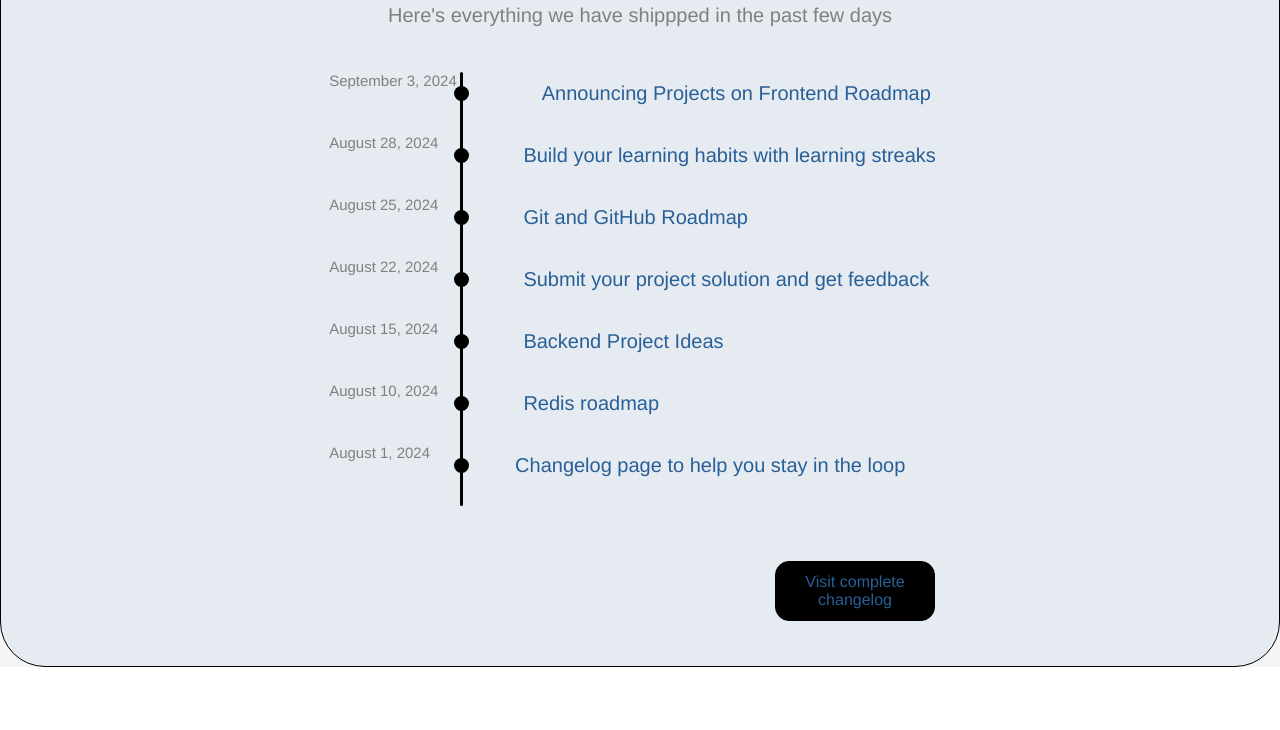
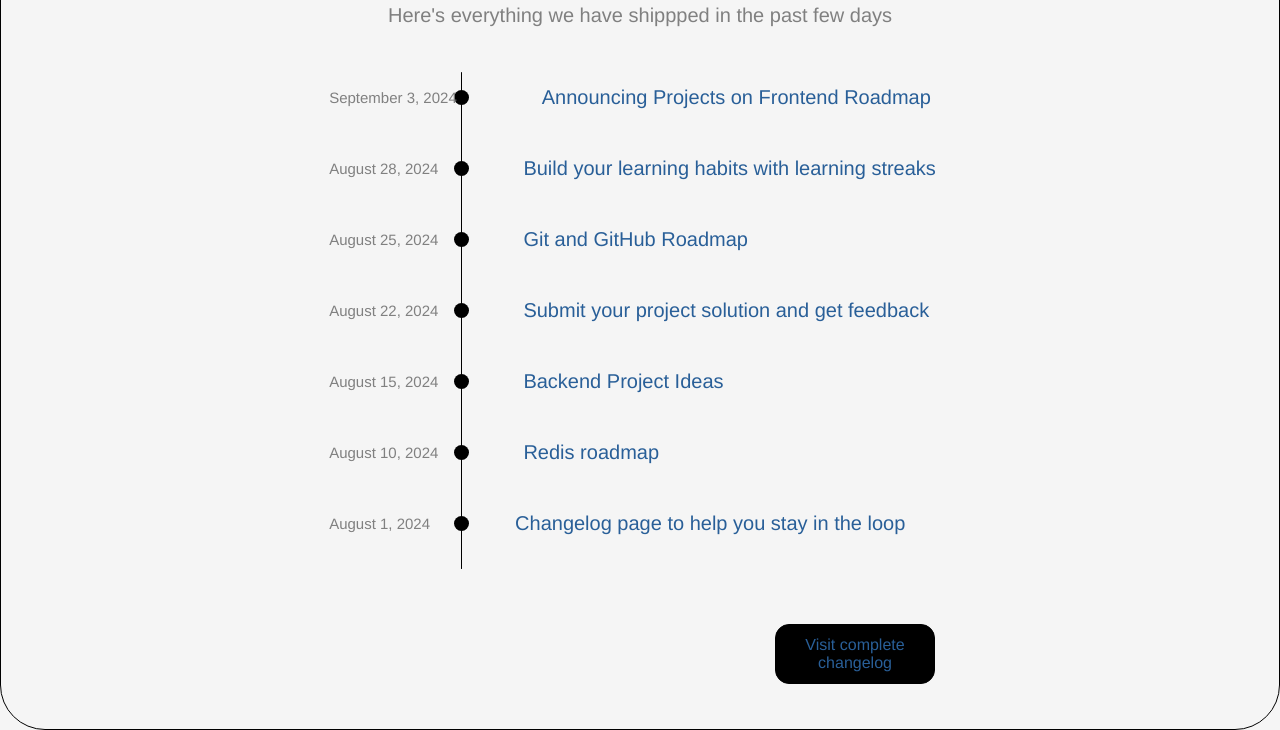
Before and after one commit to yenme6/yenme6.github.io, a plain HTML site: page project4/index.html in a window 1280 px wide. Shown: the part 152-882 px from the top of the page. Before the commit the page ends 819 px from the top, so only its background shows below. Drawn offline with Linux system fonts and the light colour scheme.

Commit message:
new-feature-2

```diff
--- a/project4/style.css
+++ b/project4/style.css
@@ -23,7 +23,6 @@
     border: 1px solid black;
     border-radius: 45px;
     padding: 35px;
-    background-color: rgb(229, 235, 240);
 }
 
 .big-line {
@@ -37,17 +36,18 @@
     position: absolute;
     background: black;
     height: 100%;
-    left: 116px;
+    left: 117px;
     top: 0px;
-    width: 3px;
+    width: 1px;
     border-radius: 45px;
 }
 
 .given-date {
     font-size: 15px;
-    margin-bottom: 25px;
+    margin-bottom: 34px;
     position: relative;
     left: -85px;
+    bottom: -17px;
     color: grey;
 
 }
```
Also changed, not shown: project3/index.html (+11 -3 lines).
